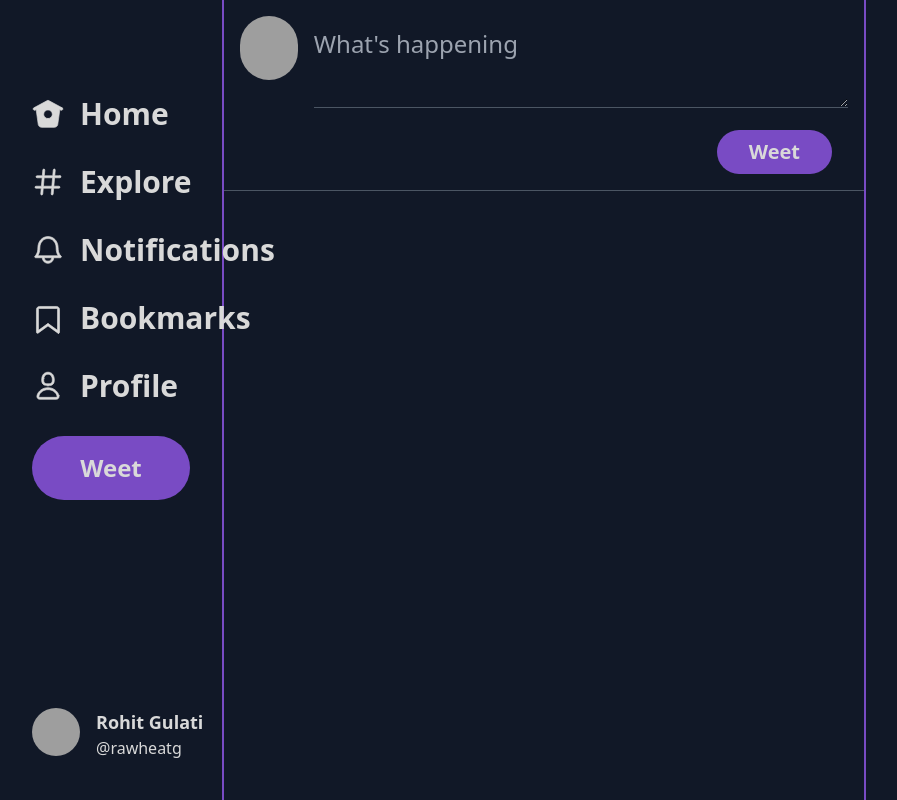
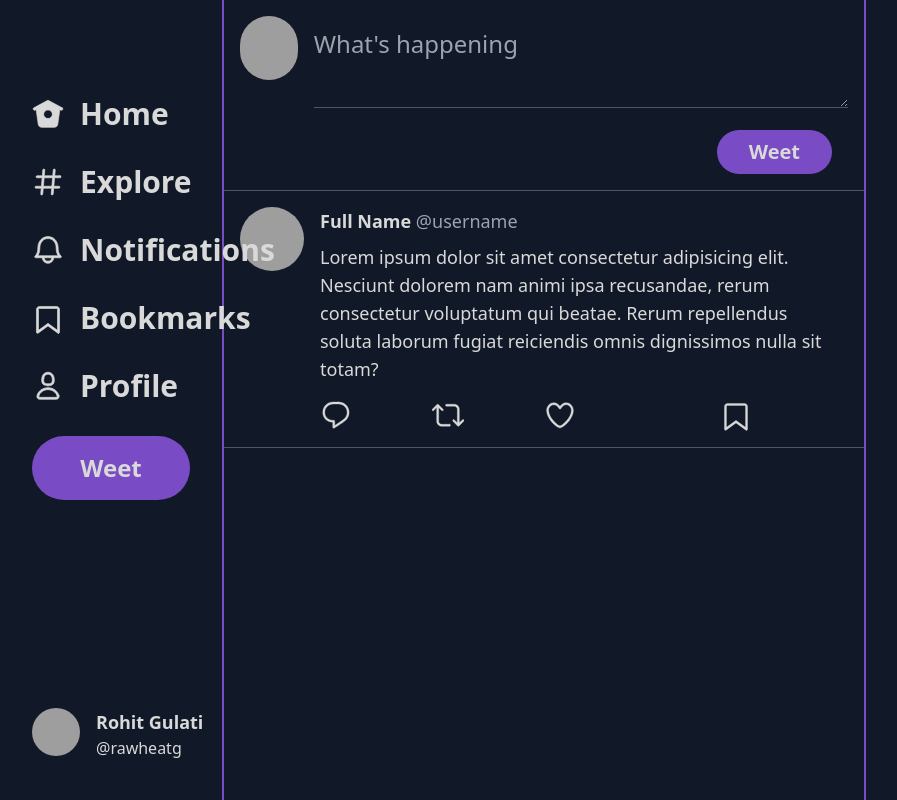
Before and after one commit to RawHeatG/witter, a React (Create React App) app: page / in a window 1280 px wide. Shown: the whole page, without its empty margins (96-993 px from the left). Built offline with nearby package versions, Linux system fonts and the light colour scheme; grey boxes are pictures that could not be loaded; some icons are missing.

Commit message:
Add Weet component

```diff
--- /dev/null
+++ b/src/Components/Weet.jsx
@@ -0,0 +1,96 @@
+export function Weet() {
+  return (
+    <div className="flex min-h-32 border-b border-gray-600 p-4">
+      <img
+        className="rounded-full w-16 h-16"
+        src="https://pbs.twimg.com/profile_images/1359769263624495105/ZA45zIUf_400x400.jpg"
+        alt="user"
+      />
+
+      <div className="px-4">
+        <div className="pb-2">
+          <h2 className="text-lg font-bold">
+            Full Name
+            <span className="text-gray-400 font-light"> @username</span>
+          </h2>
+        </div>
+        <div className="pb-4 text-lg">
+          Lorem ipsum dolor sit amet consectetur adipisicing elit. Nesciunt
+          dolorem nam animi ipsa recusandae, rerum consectetur voluptatum qui
+          beatae. Rerum repellendus soluta laborum fugiat reiciendis omnis
+          dignissimos nulla sit totam?
+        </div>
+        <div className="flex justify-between">
+          <div className="flex space-x-20">
+            <svg
+              className="w-8 h-8 leftbar-option"
+              fill="currentColor"
+              stroke="currentColor"
+              viewBox="0 0 24 24"
+              xmlns="http://www.w3.org/2000/svg"
+            >
+              <g>
+                <path
+                  strokeLinecap="round"
+                  strokeLinejoin="round"
+                  strokeWidth={0.25}
+                  d="M14.046 2.242l-4.148-.01h-.002c-4.374 0-7.8 3.427-7.8 7.802 0 4.098 3.186 7.206 7.465 7.37v3.828c0 .108.044.286.12.403.142.225.384.347.632.347.138 0 .277-.038.402-.118.264-.168 6.473-4.14 8.088-5.506 1.902-1.61 3.04-3.97 3.043-6.312v-.017c-.006-4.367-3.43-7.787-7.8-7.788zm3.787 12.972c-1.134.96-4.862 3.405-6.772 4.643V16.67c0-.414-.335-.75-.75-.75h-.396c-3.66 0-6.318-2.476-6.318-5.886 0-3.534 2.768-6.302 6.3-6.302l4.147.01h.002c3.532 0 6.3 2.766 6.302 6.296-.003 1.91-.942 3.844-2.514 5.176z"
+                />
+              </g>
+            </svg>
+            <svg
+              className="w-8 h-8 leftbar-option"
+              fill="currentColor"
+              stroke="currentColor"
+              viewBox="0 0 24 24"
+              xmlns="http://www.w3.org/2000/svg"
+            >
+              <g>
+                <path
+                  strokeLinecap="round"
+                  strokeLinejoin="round"
+                  strokeWidth={0.25}
+                  d="M23.77 15.67c-.292-.293-.767-.293-1.06 0l-2.22 2.22V7.65c0-2.068-1.683-3.75-3.75-3.75h-5.85c-.414 0-.75.336-.75.75s.336.75.75.75h5.85c1.24 0 2.25 1.01 2.25 2.25v10.24l-2.22-2.22c-.293-.293-.768-.293-1.06 0s-.294.768 0 1.06l3.5 3.5c.145.147.337.22.53.22s.383-.072.53-.22l3.5-3.5c.294-.292.294-.767 0-1.06zm-10.66 3.28H7.26c-1.24 0-2.25-1.01-2.25-2.25V6.46l2.22 2.22c.148.147.34.22.532.22s.384-.073.53-.22c.293-.293.293-.768 0-1.06l-3.5-3.5c-.293-.294-.768-.294-1.06 0l-3.5 3.5c-.294.292-.294.767 0 1.06s.767.293 1.06 0l2.22-2.22V16.7c0 2.068 1.683 3.75 3.75 3.75h5.85c.414 0 .75-.336.75-.75s-.337-.75-.75-.75z"
+                />
+              </g>
+            </svg>
+            <svg
+              className="w-8 h-8 leftbar-option"
+              fill="currentColor"
+              stroke="currentColor"
+              viewBox="0 0 24 24"
+              xmlns="http://www.w3.org/2000/svg"
+            >
+              <g>
+                <path
+                  strokeLinecap="round"
+                  strokeLinejoin="round"
+                  strokeWidth={0.25}
+                  d="M12 21.638h-.014C9.403 21.59 1.95 14.856 1.95 8.478c0-3.064 2.525-5.754 5.403-5.754 2.29 0 3.83 1.58 4.646 2.73.814-1.148 2.354-2.73 4.645-2.73 2.88 0 5.404 2.69 5.404 5.755 0 6.376-7.454 13.11-10.037 13.157H12zM7.354 4.225c-2.08 0-3.903 1.988-3.903 4.255 0 5.74 7.034 11.596 8.55 11.658 1.518-.062 8.55-5.917 8.55-11.658 0-2.267-1.823-4.255-3.903-4.255-2.528 0-3.94 2.936-3.952 2.965-.23.562-1.156.562-1.387 0-.014-.03-1.425-2.965-3.954-2.965z"
+                />
+              </g>
+            </svg>
+          </div>
+          <div className="pr-20">
+            <svg
+              className="w-8 h-8 leftbar-option"
+              fill="currentColor"
+              stroke="currentColor"
+              viewBox="0 0 24 24"
+              xmlns="http://www.w3.org/2000/svg"
+            >
+              <g>
+                <path
+                  strokeLinecap="round"
+                  strokeLinejoin="round"
+                  strokeWidth={0.25}
+                  d="M19.9 23.5c-.157 0-.312-.05-.442-.144L12 17.928l-7.458 5.43c-.228.164-.53.19-.782.06-.25-.127-.41-.385-.41-.667V5.6c0-1.24 1.01-2.25 2.25-2.25h12.798c1.24 0 2.25 1.01 2.25 2.25v17.15c0 .282-.158.54-.41.668-.106.055-.223.082-.34.082zM12 16.25c.155 0 .31.048.44.144l6.71 4.883V5.6c0-.412-.337-.75-.75-.75H5.6c-.413 0-.75.338-.75.75v15.677l6.71-4.883c.13-.096.285-.144.44-.144z"
+                />
+              </g>
+            </svg>
+          </div>
+        </div>
+      </div>
+    </div>
+  );
+}
--- a/src/Components/index.js
+++ b/src/Components/index.js
@@ -1,2 +1,3 @@
 export { LeftBar } from "./LeftBar";
 export { RightBar } from "./RightBar";
+export { Weet } from "./Weet";
--- a/src/Pages/Home/Components/Feed.jsx
+++ b/src/Pages/Home/Components/Feed.jsx
@@ -1,8 +1,10 @@
 import { AddWeet } from "./AddWeet";
+import { Weet } from "../../../Components";
 export function Feed() {
   return (
     <div className="px-1/4">
       <AddWeet />
+      <Weet />
     </div>
   );
 }
```
